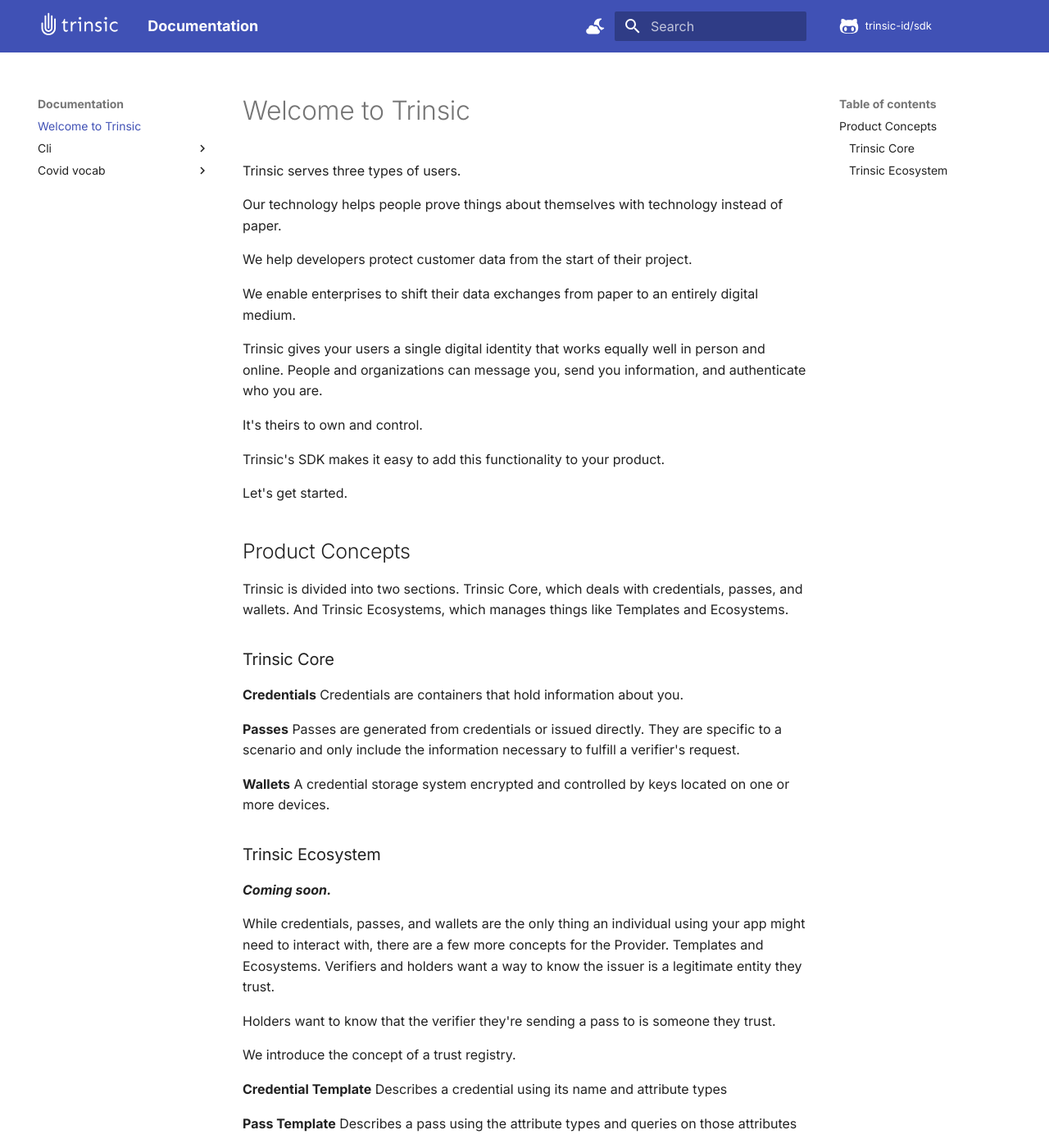
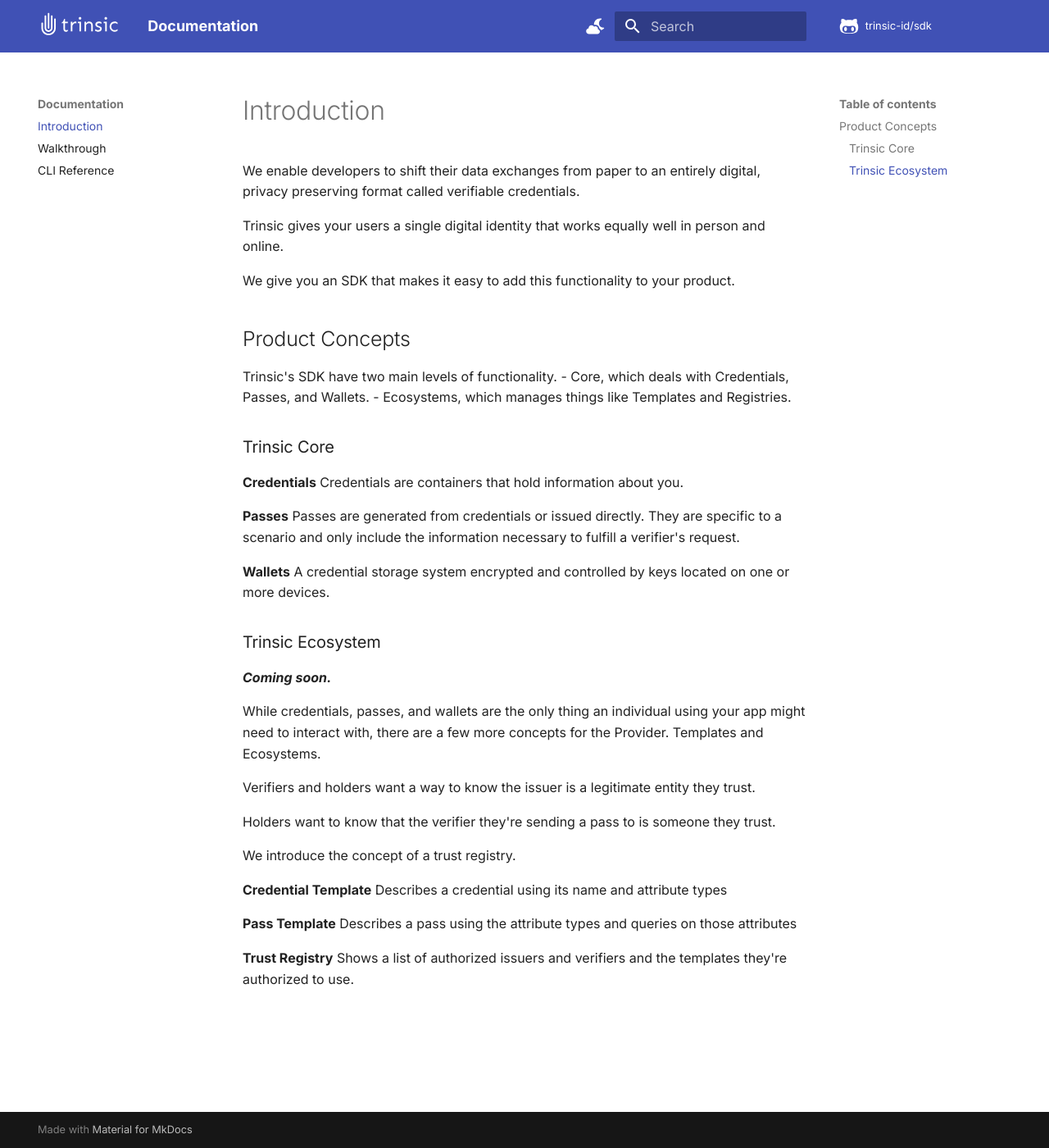
Before and after one commit to trinsic-id/v2-sdk, an MkDocs documentation site: the page built from docs/index.md, in a window 1280 px wide and 1400 px high. Shown: the whole window at 82% size. Built offline with MkDocs 1.6.1 and Material for MkDocs 9.7.7, drawn with Linux system fonts in a browser that asks for light colours; comment, search, counter and statistics services are not loaded.

Commit message:
fixed nav

```diff
--- a/docs/index.md
+++ b/docs/index.md
@@ -1,23 +1,15 @@
-# Welcome to Trinsic
-Trinsic serves three types of users.
+# Introduction
+We enable developers to shift their data exchanges from paper to an entirely digital, privacy preserving format called verifiable credentials.
 
-Our technology helps people prove things about themselves with technology instead of paper.
+Trinsic gives your users a single digital identity that works equally well in person and online.
 
-We help developers protect customer data from the start of their project.
-
-We enable enterprises to shift their data exchanges from paper to an entirely digital medium.
-
-Trinsic gives your users a single digital identity that works equally well in person and online. People and organizations can message you, send you information, and authenticate who you are.
-
-It's theirs to own and control.
-
-Trinsic's SDK makes it easy to add this functionality to your product.
-
-Let's get started.
+We give you an SDK that makes it easy to add this functionality to your product.
 
 ## Product Concepts
 
-Trinsic is divided into two sections. Trinsic Core, which deals with credentials, passes, and wallets. And Trinsic Ecosystems, which manages things like Templates and Ecosystems.
+Trinsic's SDK have two main levels of functionality.
+- Core, which deals with Credentials, Passes, and Wallets.
+- Ecosystems, which manages things like Templates and Registries.
 
 ### Trinsic Core
 
@@ -34,6 +26,7 @@
 _**Coming soon.**_
 
 While credentials, passes, and wallets are the only thing an individual using your app might need to interact with, there are a few more concepts for the Provider. Templates and Ecosystems.
+
 Verifiers and holders want a way to know the issuer is a legitimate entity they trust.
 
 Holders want to know that the verifier they're sending a pass to is someone they trust.
--- a/mkdocs.yml
+++ b/mkdocs.yml
@@ -4,8 +4,11 @@
 edit_uri: edit/main/docs/
 repo_name: trinsic-id/sdk
 
-extra_css:
-  - _static/extra.css
+nav:
+  - Introduction: index.md
+  - Walkthrough: cli/walkthrough.md
+  - CLI Reference: cli/reference.md
+
 theme:
     name: material
     logo: _static/logo-title.svg
@@ -30,3 +33,6 @@
     hljs_languages:
         - yaml
         - rust
+
+extra_css:
+  - _static/extra.css
```
Also changed, not shown: other parts of docs/index.md (+0 -3 lines), docs/cli/demo.md (deleted, +0 -47 lines), docs/cli/walkthrough.md (added, +81 -0 lines), docs/covid-vocab/walkthrough.md (deleted, +0 -32 lines), 1 other file.
